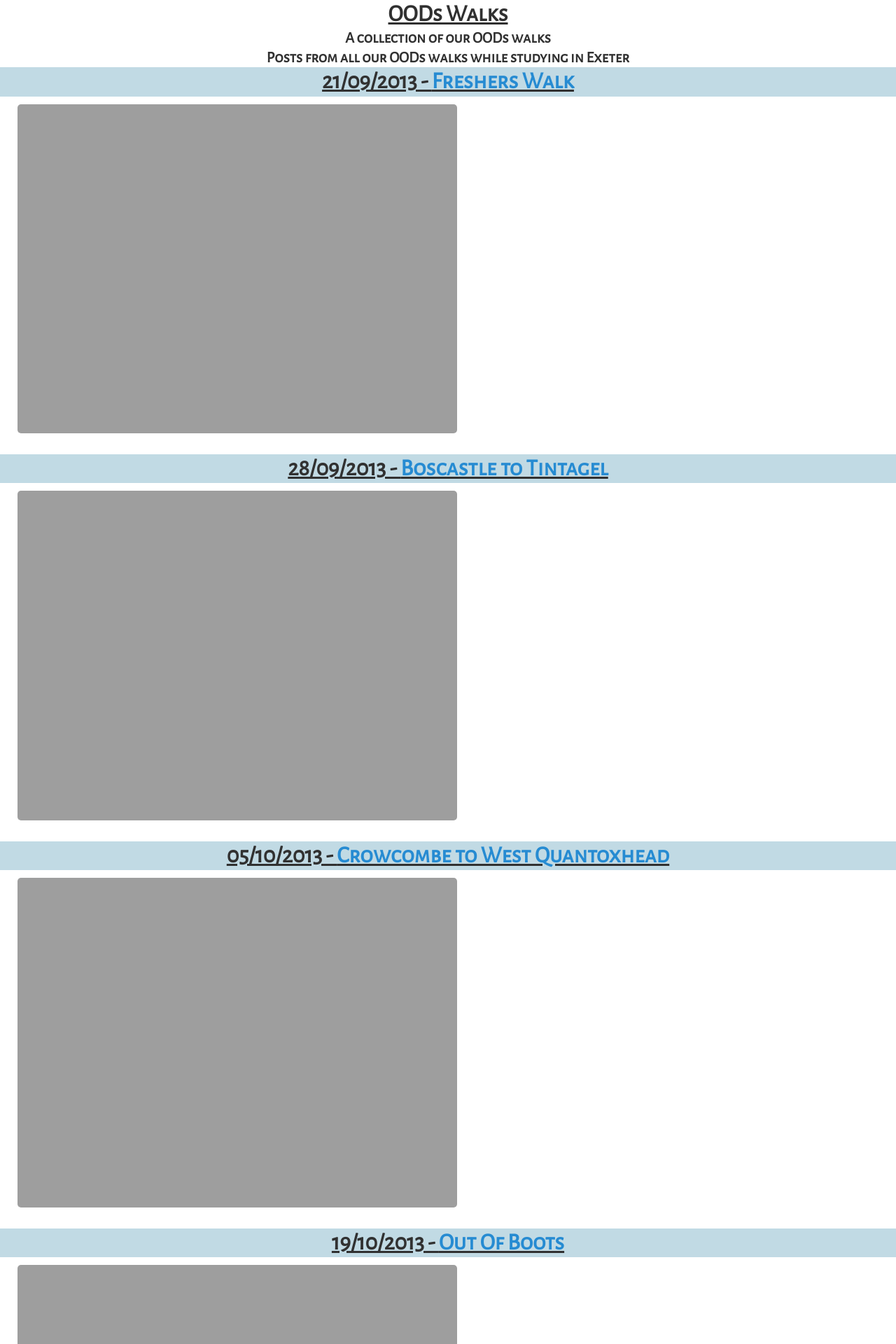
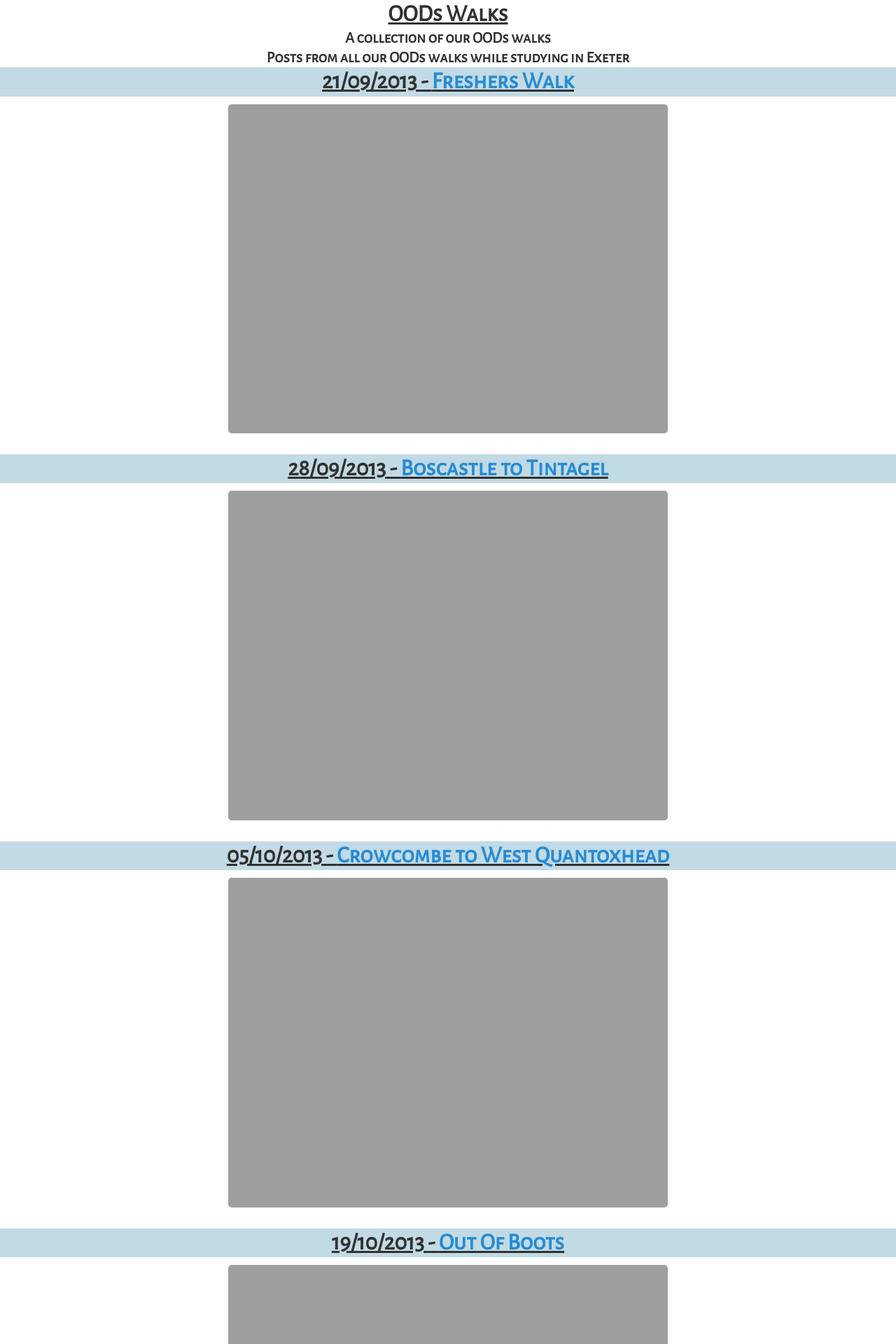
Before and after one commit to foopod/Travel-Website, a Jekyll site: the page built from _posts/2013-09-21-ODDsWalks.md, in a window 1280 px wide. Shown: the top 1920 px of the page at 70% size. Built offline with Jekyll 4.4.1, drawn with Linux system fonts in a browser that asks for light colours.

Commit message:
Update head.html

```diff
--- a/_includes/head.html
+++ b/_includes/head.html
@@ -69,11 +69,11 @@
 				display: block;
       			}
 			.image3 {
-         			  float: middle;
- 				  width: 50%;
-				  margin-left: 1%;
-				  margin-bottom: 0.5em;
-
+         			display: block;
+    				margin-left: auto;
+    				margin-right: auto;
+    				width: 50%;
+				margin-bottom: 0.5em;
       			}
 	</style>
 </head>
```
